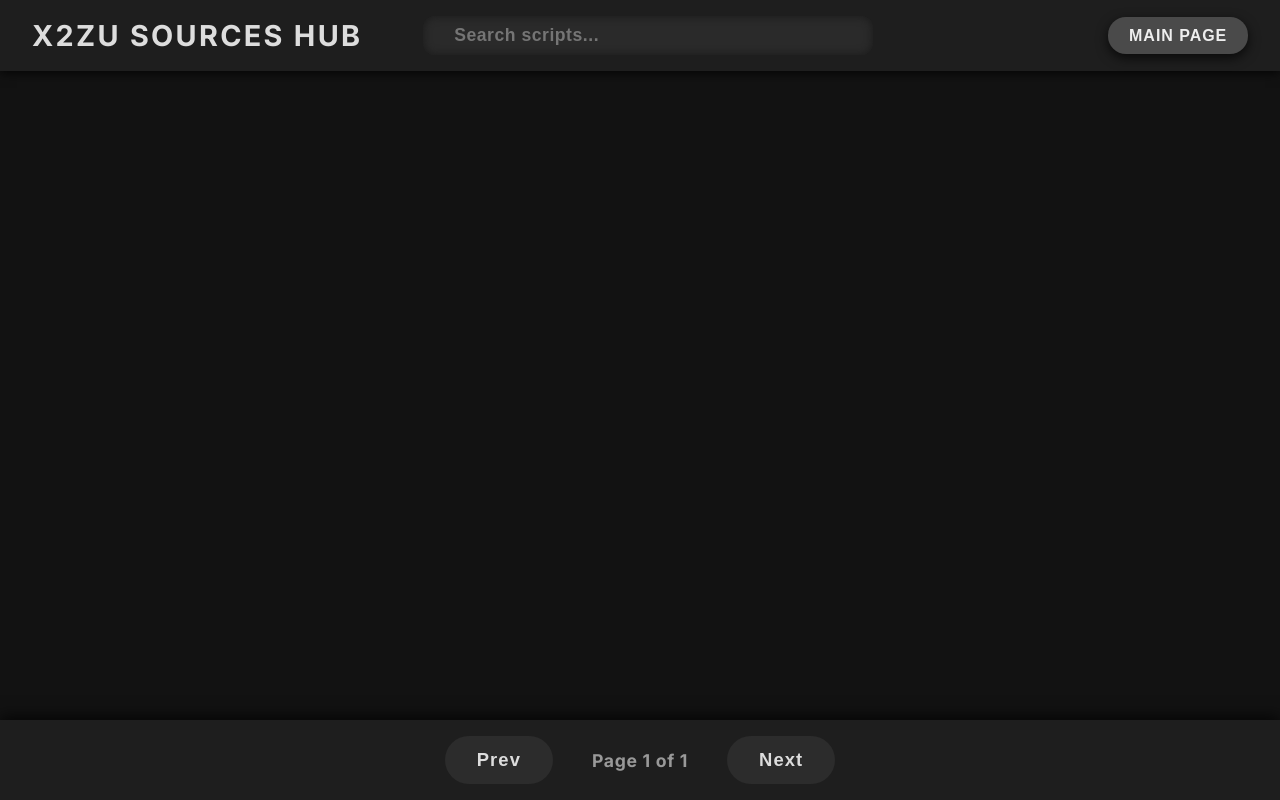
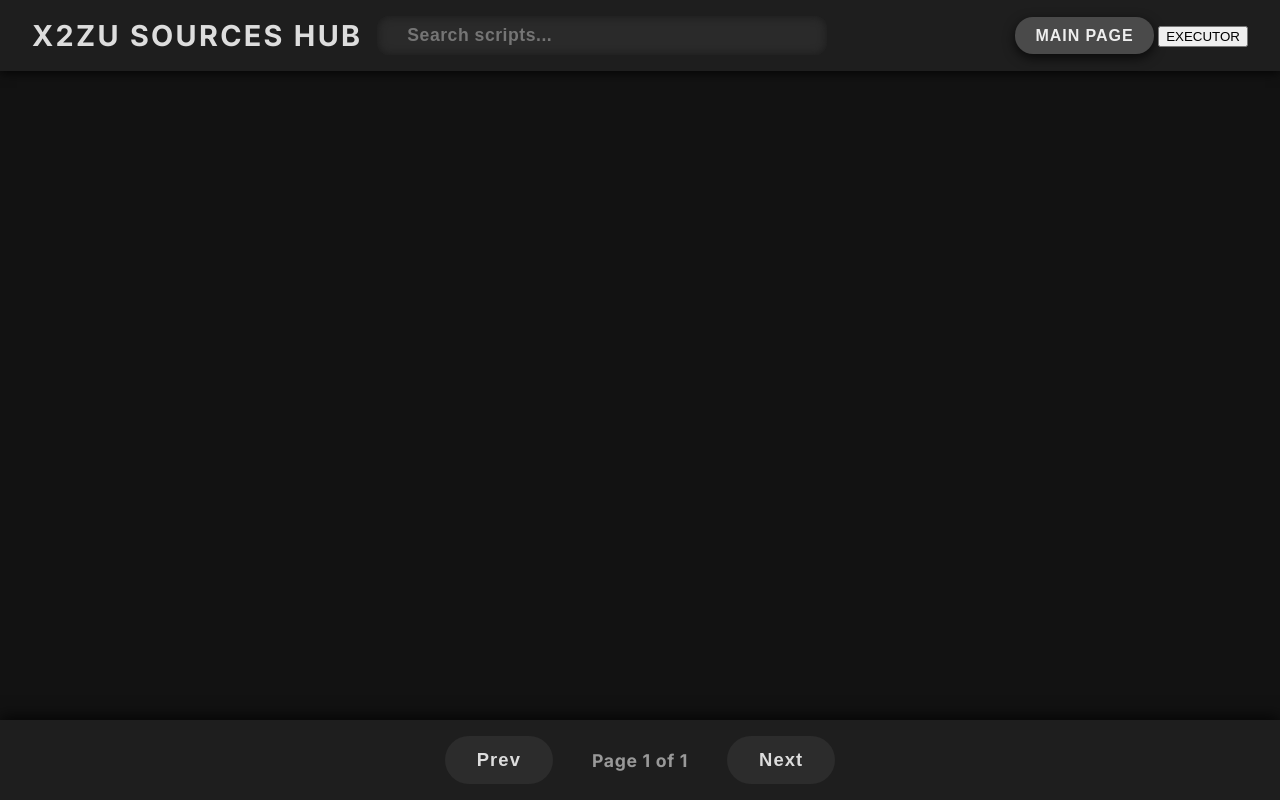
Before and after one commit to x2zu/x2zu, a plain HTML site: page x2zu-main/scriptlistv2.html in a window 1280 px wide. Drawn offline with nearby package versions, Linux system fonts and the light colour scheme.

Commit message:
Update scriptlistv2.html

```diff
--- a/x2zu-main/scriptlistv2.html
+++ b/x2zu-main/scriptlistv2.html
@@ -4,6 +4,7 @@
   <meta charset="UTF-8" />
   <meta name="viewport" content="width=device-width, initial-scale=1" />
   <title>X2ZU SOURCES HUB</title>
+    <link rel="website icon" type="jpg" href="x2zu.jpg">
   <link href="https://fonts.googleapis.com/css2?family=Inter:wght@700&display=swap" rel="stylesheet" />
   <script src="https://unpkg.com/@phosphor-icons/web"></script>
   <script src="https://cdn.jsdelivr.net/npm/axios/dist/axios.min.js"></script>
@@ -16,7 +17,10 @@
       <phosphor-icon name="magnifying-glass" weight="bold" size="24" style="color:#999"></phosphor-icon>
       <input id="search-input" type="search" aria-label="Search scripts" placeholder="Search scripts..." autocomplete="off" />
     </div>
-    <button id="back-btn" class="back-btn" aria-label="Go back">MAIN PAGE</button>
+<div class="nav-buttons">
+  <button id="back-btn" class="back-btn" aria-label="Go back">MAIN PAGE</button>
+  <button id="executor-btn" class="exec-btn" aria-label="Open executor">EXECUTOR</button>
+</div>
   </header>
 
   <main>
```
